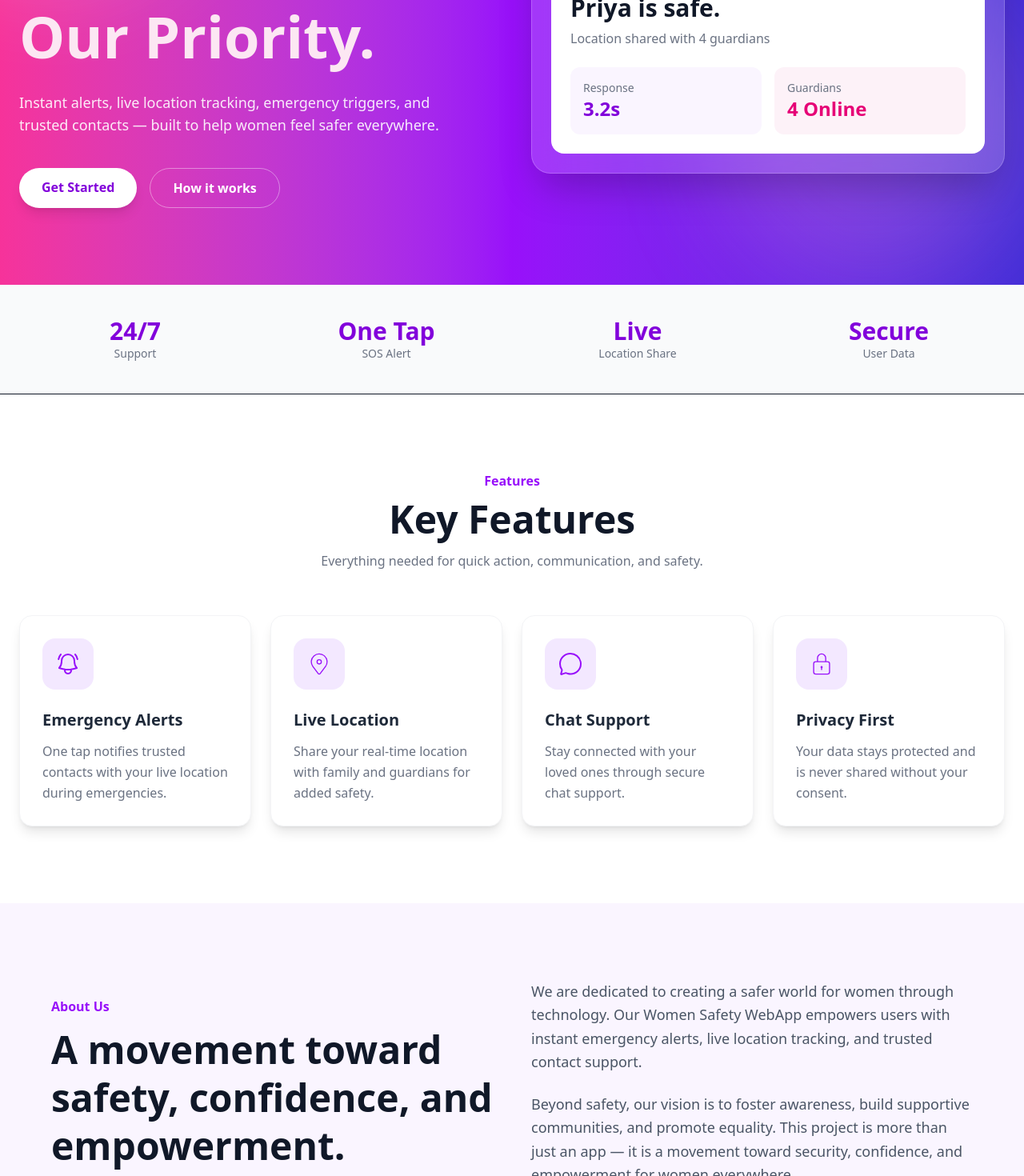
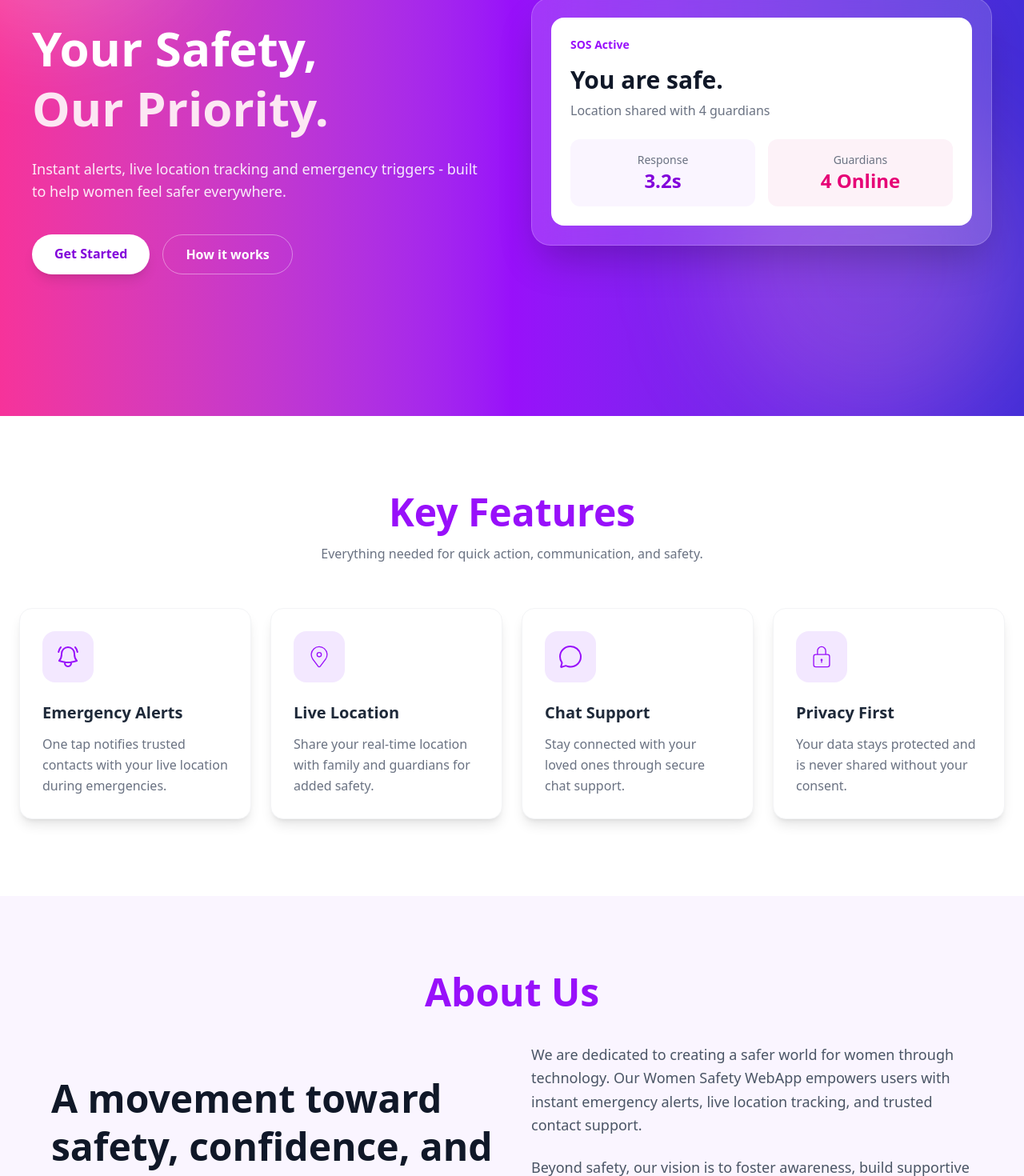
Before and after one commit to Arin-Yadav/Women-safety-app, a React app in the folder frontend/: page / in a window 1280 px wide. Shown: the part 280-1750 px from the top of the page at 80% size. Built offline with nearby package versions, Linux system fonts and the light colour scheme; the HTML template or start-up script is replaced by a standard one.

Commit message:
fix: updated navbar, chatLayout, homepage

```diff
--- a/frontend/src/components/ChatArea.jsx
+++ b/frontend/src/components/ChatArea.jsx
@@ -13,9 +13,9 @@ const MessageBubble = React.memo(({ msg, userId }) => {
   return (
     <div className={`flex ${isOwnMessage ? "justify-end" : "justify-start"}`}>
       <div
-        className={`relative px-4 py-3 rounded-2xl text-sm break-words shadow-sm ${
+        className={`relative px-4 py-3 rounded-2xl text-sm wrap-break-words shadow-sm ${
           isOwnMessage
-            ? "bg-gradient-to-r from-pink-500 to-purple-700 text-white rounded-br-md"
+            ? "bg-linear-to-r from-pink-500 to-purple-700 text-white rounded-br-md"
             : "bg-white text-gray-800 border border-gray-100 rounded-bl-md"
         } max-w-[85%] sm:max-w-[70%] md:max-w-[55%]`}
       >
@@ -204,7 +204,7 @@ const ChatArea = ({ room }) => {
 
         <button
           type="submit"
-          className="h-12 w-12 rounded-full bg-gradient-to-r from-pink-500 to-purple-700 text-white flex items-center justify-center hover:opacity-90 transition shadow-md"
+          className="h-12 w-12 rounded-full bg-linear-to-r from-pink-500 to-purple-700 text-white flex items-center justify-center hover:opacity-90 transition shadow-md"
         >
           <IoSend className="text-xl" />
         </button>
--- a/frontend/src/components/ChatLayout.jsx
+++ b/frontend/src/components/ChatLayout.jsx
@@ -132,7 +132,7 @@ const ChatLayout = () => {
 
               <button
                 onClick={() => setShowModal(true)}
-                className="mt-6 bg-gradient-to-r from-pink-500 to-purple-700 text-white px-6 py-3 rounded-full font-semibold shadow-lg hover:opacity-90 transition"
+                className="mt-6 bg-linear-to-r from-pink-500 to-purple-700 text-white px-6 py-3 rounded-full font-semibold shadow-lg hover:opacity-90 transition"
               >
                 Create New Room
               </button>
--- a/frontend/src/components/ChatSidebar.jsx
+++ b/frontend/src/components/ChatSidebar.jsx
@@ -8,7 +8,7 @@ const ChatSidebar = ({ rooms, isOpen, onSelectRoom, onClose, onOpenModal }) => {
 
       {/* Sidebar */}
       <div
-  className={`fixed lg:static top-16 left-0 h-[calc(100vh-64px)] lg:h-auto w-64 bg-gradient-to-b from-white to-gray-50 text-gray-800 border-r shadow-sm p-4 flex flex-col transform transition-transform duration-300 z-40
+        className={`fixed lg:static top-16 left-0 h-[calc(100vh-64px)] lg:h-auto w-64 bg-linear-to-b from-white to-gray-50 text-gray-800 border-r shadow-sm p-4 flex flex-col transform transition-transform duration-300 z-40
         ${isOpen ? "translate-x-0" : "-translate-x-full lg:translate-x-0"}`}>
         {/* Header */}
         <h4 className="text-sm font-semibold text-gray-700 tracking-wide mb-3">
--- a/frontend/src/components/LandingPage.jsx
+++ b/frontend/src/components/LandingPage.jsx
@@ -8,7 +8,8 @@ import { HiOutlineBellAlert } from "react-icons/hi2";
 import { CiLocationOn, CiLock } from "react-icons/ci";
 import { IoChatbubbleOutline } from "react-icons/io5";
 
-const MotionLink = motion(Link);
+// const MotionLink = motion(Link);
+const MotionLink = motion.create(Link)
 
 const features = [
   {
@@ -44,8 +45,7 @@ export default function LandingPage() {
         {/* HERO */}
         <section
           id="home"
-          className="relative overflow-hidden bg-gradient-to-r from-pink-500 via-purple-600 to-indigo-700 text-white pt-32 pb-24 px-6"
-        >
+          className="relative overflow-hidden flex items-center bg-linear-to-r from-pink-500 via-purple-600 to-indigo-700 text-white min-h-[calc(100vh-64px)] mt-16 py-10 md:py-16 px-6">
           <div className="absolute -top-32 -left-32 h-96 w-96 rounded-full bg-white/20 blur-3xl" />
           <div className="absolute bottom-0 right-0 h-96 w-96 rounded-full bg-pink-300/20 blur-3xl" />
 
@@ -55,8 +55,7 @@ export default function LandingPage() {
                 initial={{ opacity: 0, y: 12 }}
                 animate={{ opacity: 1, y: 0 }}
                 transition={{ duration: 0.6 }}
-                className="inline-flex items-center gap-2 bg-white/15 border border-white/20 rounded-full px-4 py-2 text-sm mb-6"
-              >
+                className="inline-flex items-center gap-2 bg-white/15 border border-white/20 rounded-full px-4 py-2 text-sm mb-6">
                 <span className="h-2 w-2 bg-green-300 rounded-full animate-pulse" />
                 Always ready when you need help
               </motion.div>
@@ -65,8 +64,7 @@ export default function LandingPage() {
                 initial={{ opacity: 0, y: -35 }}
                 animate={{ opacity: 1, y: 0 }}
                 transition={{ duration: 0.9 }}
-                className="text-4xl sm:text-6xl lg:text-7xl font-extrabold leading-tight"
-              >
+                className="text-4xl sm:text-5xl lg:text-6xl font-extrabold leading-tight">
                 Your Safety,
                 <br />
                 <span className="text-pink-100">Our Priority.</span>
@@ -76,31 +74,27 @@ export default function LandingPage() {
                 initial={{ opacity: 0 }}
                 animate={{ opacity: 1 }}
                 transition={{ delay: 0.4, duration: 0.8 }}
-                className="mt-6 text-base sm:text-lg max-w-xl mx-auto lg:mx-0 text-white/90"
-              >
-                Instant alerts, live location tracking, emergency triggers, and
-                trusted contacts — built to help women feel safer everywhere.
+                className="mt-6 text-base sm:text-lg max-w-xl mx-auto lg:mx-0 text-white/90">
+                Instant alerts, live location tracking and emergency triggers -
+                built to help women feel safer everywhere.
               </motion.p>
 
               <motion.div
                 initial={{ opacity: 0, y: 15 }}
                 animate={{ opacity: 1, y: 0 }}
                 transition={{ delay: 0.6, duration: 0.6 }}
-                className="mt-10 flex flex-col sm:flex-row gap-4 justify-center lg:justify-start"
-              >
+                className="mt-10 flex flex-col sm:flex-row gap-4 justify-center lg:justify-start">
                 <MotionLink
                   to={RouteSignup}
                   whileHover={{ scale: 1.05 }}
                   whileTap={{ scale: 0.95 }}
-                  className="bg-white text-purple-700 px-7 py-3 rounded-full font-semibold shadow-lg hover:bg-gray-100 transition"
-                >
+                  className="bg-white text-purple-700 px-7 py-3 rounded-full font-semibold shadow-lg hover:bg-gray-100 transition">
                   Get Started
                 </MotionLink>
 
                 <a
                   href="#features"
-                  className="border border-white/40 px-7 py-3 rounded-full font-semibold hover:bg-white/10 transition"
-                >
+                  className="border border-white/40 px-7 py-3 rounded-full font-semibold hover:bg-white/10 transition">
                   How it works
                 </a>
               </motion.div>
@@ -111,30 +105,35 @@ export default function LandingPage() {
               initial={{ opacity: 0, scale: 0.95 }}
               animate={{ opacity: 1, scale: 1 }}
               transition={{ delay: 0.3, duration: 0.8 }}
-              className="bg-white/15 backdrop-blur-xl border border-white/20 rounded-3xl p-6 shadow-2xl"
-            >
-              <div className="bg-white text-gray-900 rounded-2xl p-6">
+              className="bg-white/15 backdrop-blur-xl border border-white/20 rounded-3xl p-4 sm:p-6 shadow-2xl">
+              <div className="bg-white text-gray-900 rounded-2xl p-4 sm:p-6">
                 <div className="flex items-center justify-between">
                   <span className="text-sm font-semibold text-purple-600">
                     SOS Active
                   </span>
-                  <span className="h-3 w-3 rounded-full bg-red-500 animate-ping" />
+                  <span className="h-3 w-3 rounded-full bg-green-600 animate-ping" />
                 </div>
 
-                <h3 className="mt-8 text-3xl font-bold">Priya is safe.</h3>
+                <h3 className="mt-4 text-2xl md:text-3xl font-bold">
+                  You are safe.
+                </h3>
                 <p className="text-gray-500 mt-2">
                   Location shared with 4 guardians
                 </p>
 
-                <div className="grid grid-cols-2 gap-4 mt-6">
-                  <div className="bg-purple-50 rounded-xl p-4">
+                <div className="grid grid-cols-2 gap-4 mt-6 cursor-pointer">
+                  <div className="bg-purple-50 rounded-xl flex flex-col items-center p-4">
                     <p className="text-sm text-gray-500">Response</p>
-                    <h4 className="text-2xl font-bold text-purple-700">3.2s</h4>
+                    <h4 className="text-xl sm:text-2xl font-bold text-purple-700">
+                      3.2s
+                    </h4>
                   </div>
 
-                  <div className="bg-pink-50 rounded-xl p-4">
+                  <div className="bg-pink-50 rounded-xl p-2 sm:p-4 flex flex-col items-center justify-center cursor-pointer">
                     <p className="text-sm text-gray-500">Guardians</p>
-                    <h4 className="text-2xl font-bold text-pink-600">4 Online</h4>
+                    <h4 className="text-xl sm:text-2xl font-bold text-pink-600">
+                      4 Online
+                    </h4>
                   </div>
                 </div>
               </div>
@@ -143,7 +142,7 @@ export default function LandingPage() {
         </section>
 
         {/* STATS */}
-        <section className="bg-gray-50 py-10 border-b">
+        {/* <section className="bg-gray-50 py-10 border-b border-gray-300">
           <div className="max-w-7xl mx-auto px-6 grid grid-cols-2 md:grid-cols-4 gap-6 text-center">
             <div>
               <h3 className="text-3xl font-bold text-purple-700">24/7</h3>
@@ -162,14 +161,14 @@ export default function LandingPage() {
               <p className="text-gray-500 text-sm">User Data</p>
             </div>
           </div>
-        </section>
+        </section> */}
 
         {/* FEATURES */}
         <section id="features" className="py-24 px-6 bg-white">
           <div className="max-w-7xl mx-auto">
             <div className="text-center max-w-2xl mx-auto">
-              <p className="text-purple-600 font-semibold mb-3">Features</p>
-              <h2 className="text-4xl md:text-5xl font-bold">
+              {/* <p className="text-purple-600 font-semibold mb-3">Features</p> */}
+              <h2 className="text-4xl md:text-5xl text-purple-600 font-bold">
                 Key Features
               </h2>
               <p className="mt-4 text-gray-500">
@@ -185,8 +184,7 @@ export default function LandingPage() {
                   whileInView={{ opacity: 1, y: 0 }}
                   viewport={{ once: true }}
                   transition={{ duration: 0.5, delay: index * 0.1 }}
-                  className="bg-white border border-gray-100 shadow-lg rounded-2xl p-7 hover:-translate-y-2 hover:shadow-xl transition"
-                >
+                  className="bg-white border border-gray-100 cursor-pointer shadow-lg rounded-2xl p-7 hover:-translate-y-2 hover:shadow-xl transition">
                   <div className="flex items-center justify-center w-16 h-16 bg-purple-100 text-purple-600 rounded-2xl mb-6">
                     {feature.icon}
                   </div>
@@ -204,13 +202,13 @@ export default function LandingPage() {
 
         {/* ABOUT */}
         <section id="aboutus" className="py-24 px-6 bg-purple-50">
+          <p className="text-purple-600 text-4xl sm:text-5xl font-semibold mb-10 w-full text-center">
+            About Us
+          </p>
           <div className="max-w-6xl mx-auto grid lg:grid-cols-2 gap-12 items-center">
-            <div>
-              <p className="text-purple-600 font-semibold mb-3">About Us</p>
-              <h2 className="text-4xl md:text-5xl font-bold leading-tight">
+            <h2 className="text-3xl md:text-5xl font-bold leading-tight">
               A movement toward safety, confidence, and empowerment.
             </h2>
-            </div>
 
             <div className="text-gray-600 text-lg leading-relaxed space-y-6">
               <p>
@@ -222,7 +220,7 @@ export default function LandingPage() {
               <p>
                 Beyond safety, our vision is to foster awareness, build
                 supportive communities, and promote equality. This project is
-                more than just an app — it is a movement toward security,
+                more than just an app - it is a movement toward security,
                 confidence, and empowerment for women everywhere.
               </p>
             </div>
@@ -230,8 +228,8 @@ export default function LandingPage() {
         </section>
 
         {/* CTA */}
-        <section className="py-24 px-6 bg-white">
-          <div className="max-w-5xl mx-auto bg-gradient-to-r from-pink-500 to-purple-700 rounded-3xl p-10 md:p-16 text-white text-center shadow-xl">
+        {/* <section className="py-24 px-6 bg-white">
+          <div className="max-w-5xl mx-auto bg-linear-to-r from-pink-500 to-purple-700 rounded-3xl p-10 md:p-16 text-white text-center shadow-xl">
             <h2 className="text-4xl md:text-5xl font-bold">
               Carry a guardian in your pocket.
             </h2>
@@ -242,12 +240,11 @@ export default function LandingPage() {
 
             <Link
               to={RouteSignup}
-              className="mt-8 inline-block bg-white text-purple-700 px-8 py-3 rounded-full font-semibold hover:bg-gray-100 transition"
-            >
+              className="mt-8 inline-block bg-white text-purple-700 px-8 py-3 rounded-full font-semibold hover:bg-gray-100 transition">
               Get Started — Free
             </Link>
           </div>
-        </section>
+        </section> */}
       </main>
 
       <footer className="bg-gray-950 text-white">
@@ -257,9 +254,9 @@ export default function LandingPage() {
               🛡️ Suraksha
             </h2>
             <p className="mt-4 text-gray-400 max-w-md">
-        A women safety platform built to provide instant alerts, live location
-        sharing, trusted contact support, and secure communication during
-        emergencies.
+              A women safety platform built to provide instant alerts, live
+              location sharing, trusted contact support, and secure
+              communication during emergencies.
             </p>
           </div>
 
@@ -295,11 +292,9 @@ export default function LandingPage() {
           </div>
         </div>
 
-  <div className="border-t border-gray-800">
           <div className="max-w-7xl mx-auto px-6 py-5 flex flex-col md:flex-row items-center justify-between gap-3 text-sm text-gray-400">
             <p>© 2026 Suraksha. All rights reserved.</p>
             <p>Built for safety, confidence, and empowerment.</p>
-    </div>
           </div>
       </footer>
     </div>
--- a/frontend/src/components/SafetyTips.jsx
+++ b/frontend/src/components/SafetyTips.jsx
@@ -33,7 +33,7 @@ const tips = [
 
 export default function SafetyTips() {
   return (
-    <section className="bg-white shadow-md rounded-lg p-6 mt-12 max-w-5xl mx-auto">
+    <section className="bg-white shadow-md rounded-lg p-6 mt-12 max-w-6xl mx-auto">
       <h2 className="text-2xl font-bold text-gray-800 text-center mb-6">
         Safety Tips
       </h2>
@@ -41,7 +41,7 @@ export default function SafetyTips() {
         {tips.map((tip) => (
           <div
             key={tip.id}
-            className="flex items-start space-x-4 bg-gray-50 p-4 rounded-lg hover:shadow-lg transition">
+            className="flex items-start space-x-4 bg-gray-50 p-4 cursor-pointer rounded-lg hover:shadow-lg transition">
             <span className="text-3xl">{tip.icon}</span>
             <div>
               <h3 className="font-semibold text-lg text-gray-800">
```
Also changed, not shown: frontend/src/components/HomePage.jsx (+42 -54 lines). Lines whose indentation alone changed are shown as unchanged.
